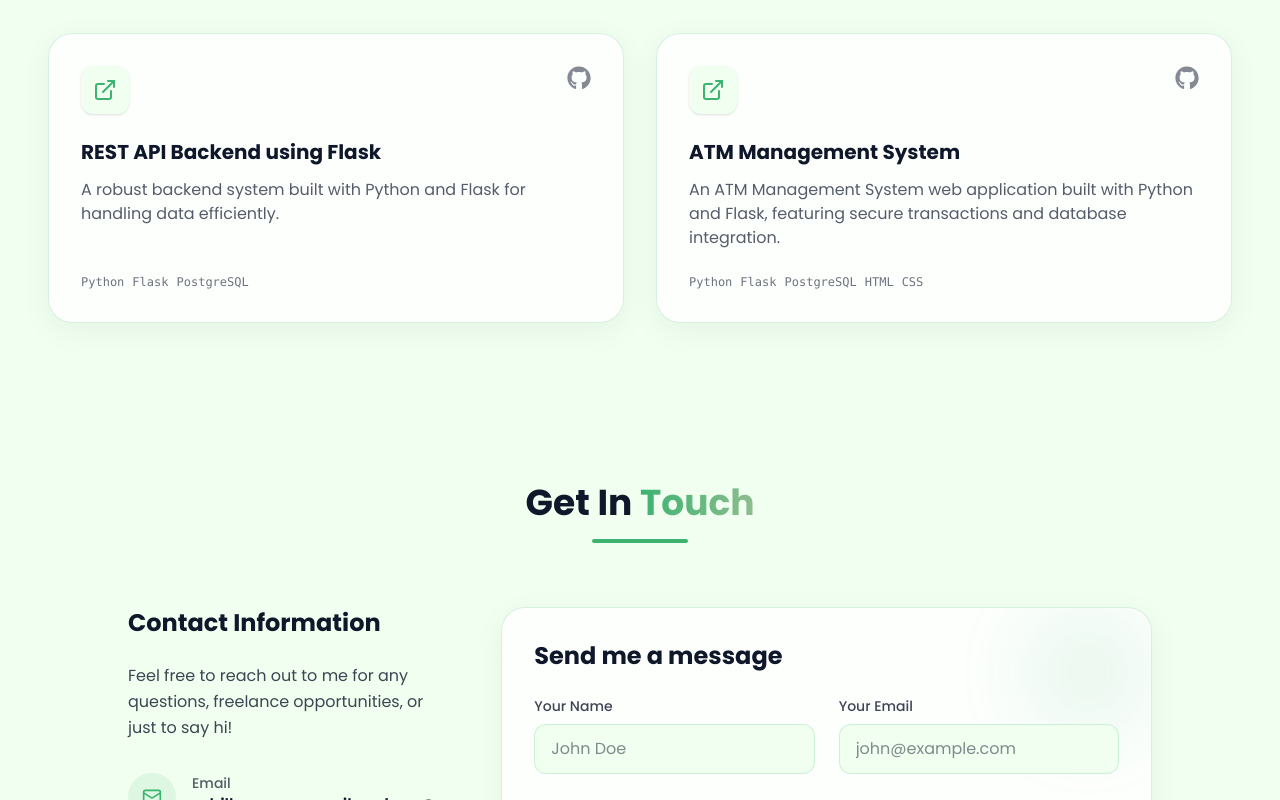
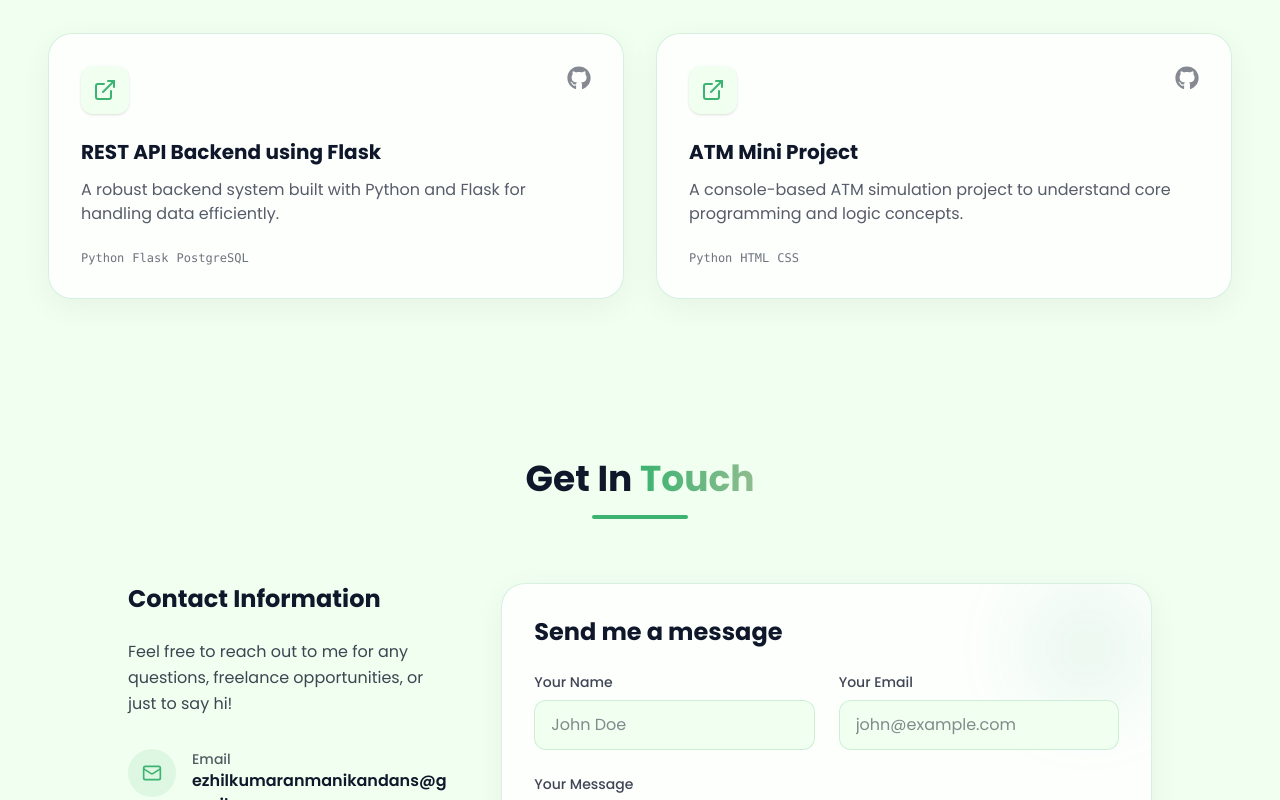
Before and after one commit to ezhil-kumaran-27/My-Portfolio, a React (Vite) app: page / in a window 1280 px wide. Shown: the part 6040-6840 px from the top of the page. Built offline with nearby package versions, Linux system fonts and the light colour scheme.

Commit message:
Revert the atm projecct title and description to original

```diff
--- a/src/constants.js
+++ b/src/constants.js
@@ -111,9 +111,9 @@ export const PORTFOLIO_DATA = {
       featured: false
     },
     {
-      title: "ATM Management System",
-      description: "An ATM Management System web application built with Python and Flask, featuring secure transactions and database integration.",
-      techStack: ["Python", "Flask", "PostgreSQL", "HTML", "CSS"],
+      title: "ATM Mini Project",
+      description: "A console-based ATM simulation project to understand core programming and logic concepts.",
+      techStack: ["Python", "HTML", "CSS"],
       github: "https://github.com/ezhil-kumaran-27/ATM-mini-project",
       featured: false
     }
```
